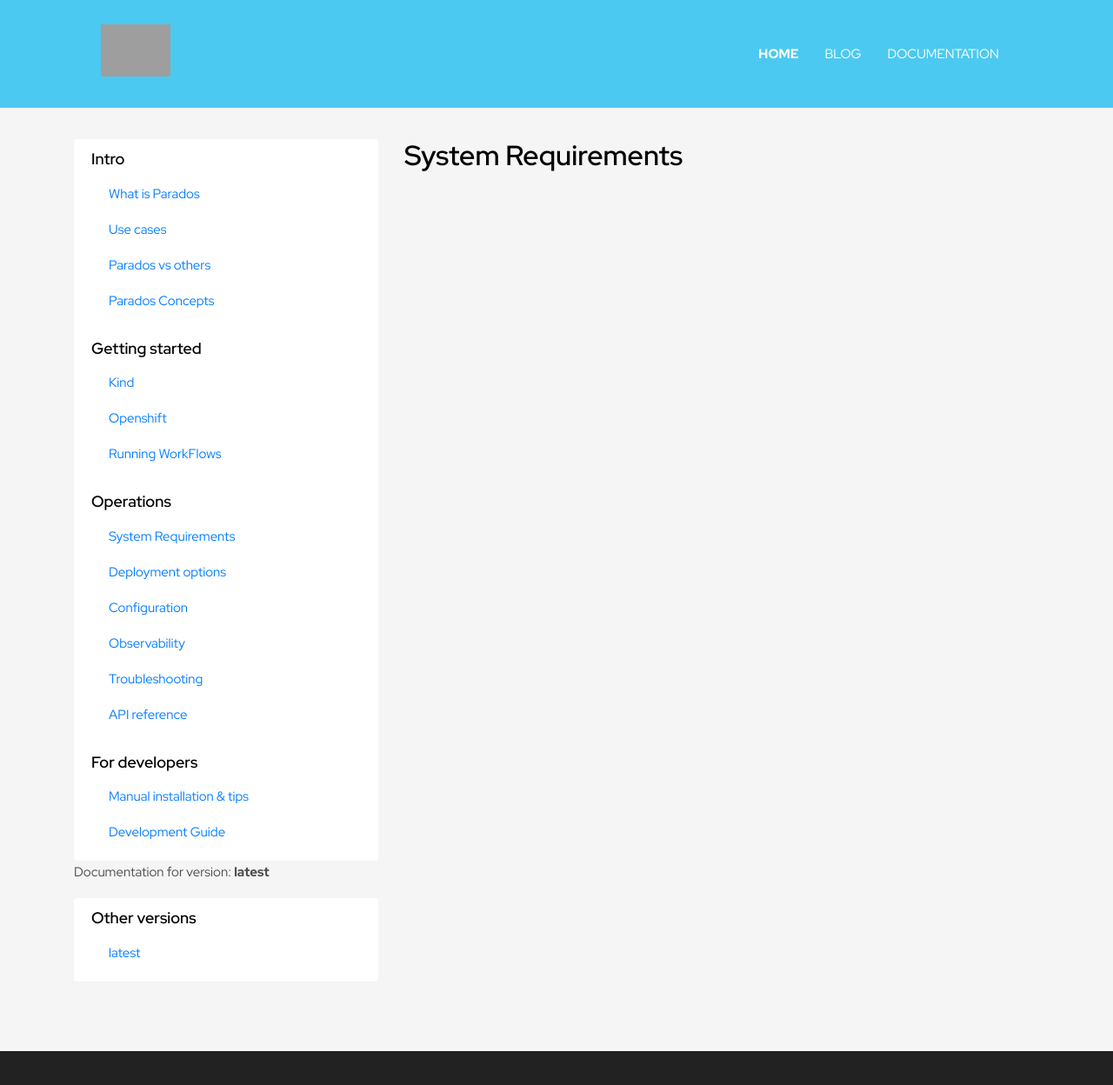
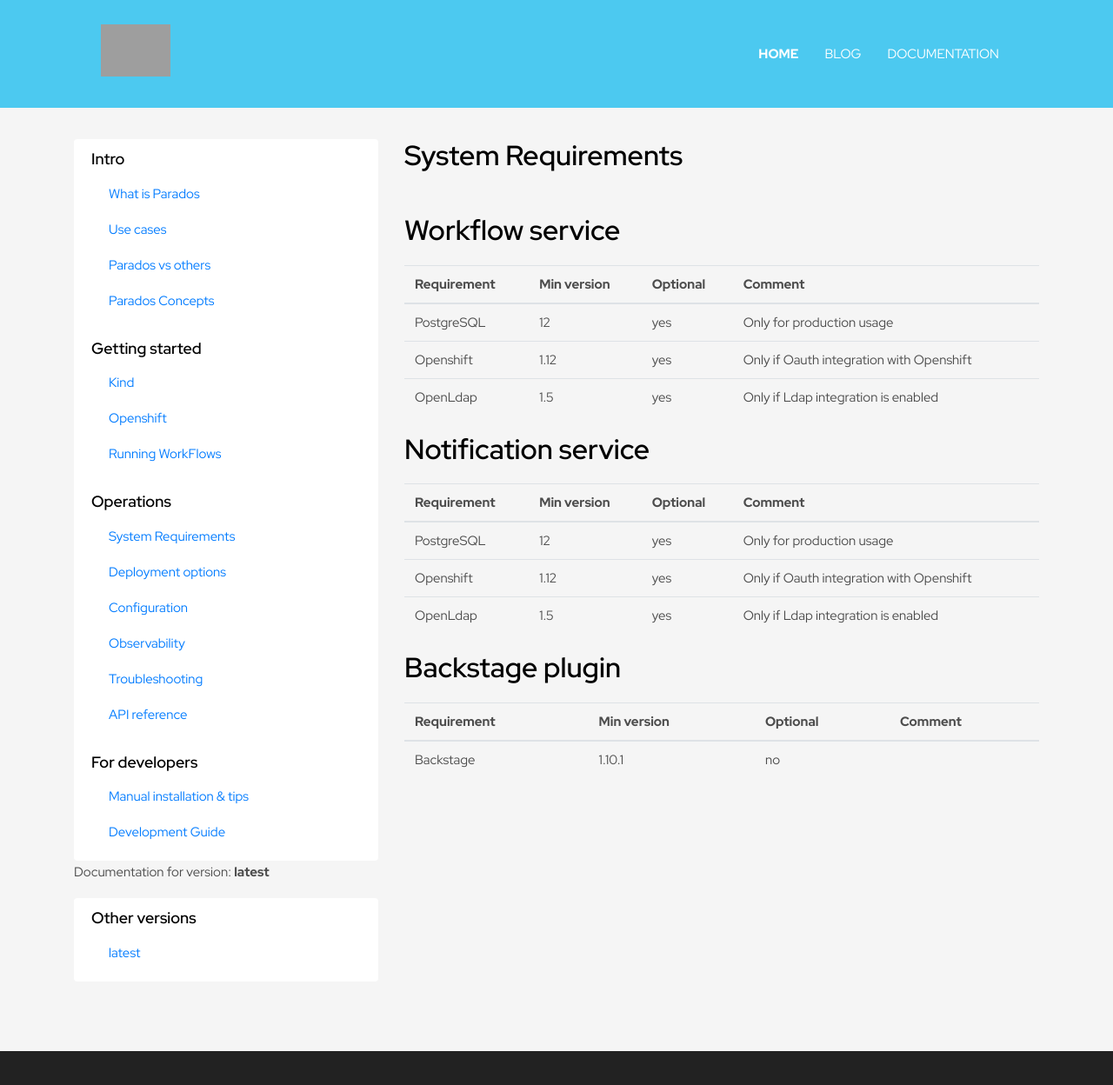
Before and after one commit to parodos-dev/parodos-dev.github.io, a Jekyll site: the page built from documentation/latest/operations/requirements.md, in a window 1280 px wide and 1400 px high. Shown: the top 1248 px of the window at 87% size. Built offline with Jekyll 4.4.1, drawn with Linux system fonts in a browser that asks for light colours; a script that is not in the unit is left out; grey boxes are pictures that could not be loaded.

Commit message:
Documentation Requirements
Signed-off-by: Eloy Coto <eloy.coto@acalustra.com>

```diff
--- a/documentation/latest/operations/requirements.md
+++ b/documentation/latest/operations/requirements.md
@@ -2,3 +2,33 @@
 layout: documentation
 title: System Requirements
 ---
+
+
+
+# Workflow service
+
+| Requirement   | Min version | Optional  | Comment                                  |
+|---------------|-------------|-----------|------------------------------------------|
+| PostgreSQL    | 12          | yes       | Only for production usage                |
+| Openshift     | 1.12        | yes       | Only if Oauth integration with Openshift |
+| OpenLdap      | 1.5         | yes       | Only if Ldap integration is enabled      |
+{: .table }
+
+
+
+# Notification service
+
+| Requirement   | Min version | Optional  | Comment                                   |
+|---------------|-------------|-----------|-------------------------------------------|
+| PostgreSQL    | 12          | yes       | Only for production usage                 |
+| Openshift     | 1.12        | yes       | Only if Oauth integration with Openshift  |
+| OpenLdap      | 1.5         | yes       | Only if Ldap integration is enabled       |
+{: .table }
+
+
+# Backstage plugin
+
+| Requirement   | Min version | Optional  | Comment |
+|---------------|-------------|-----------|---------|
+| Backstage     | 1.10.1      | no        |         |
+{: .table }
```
